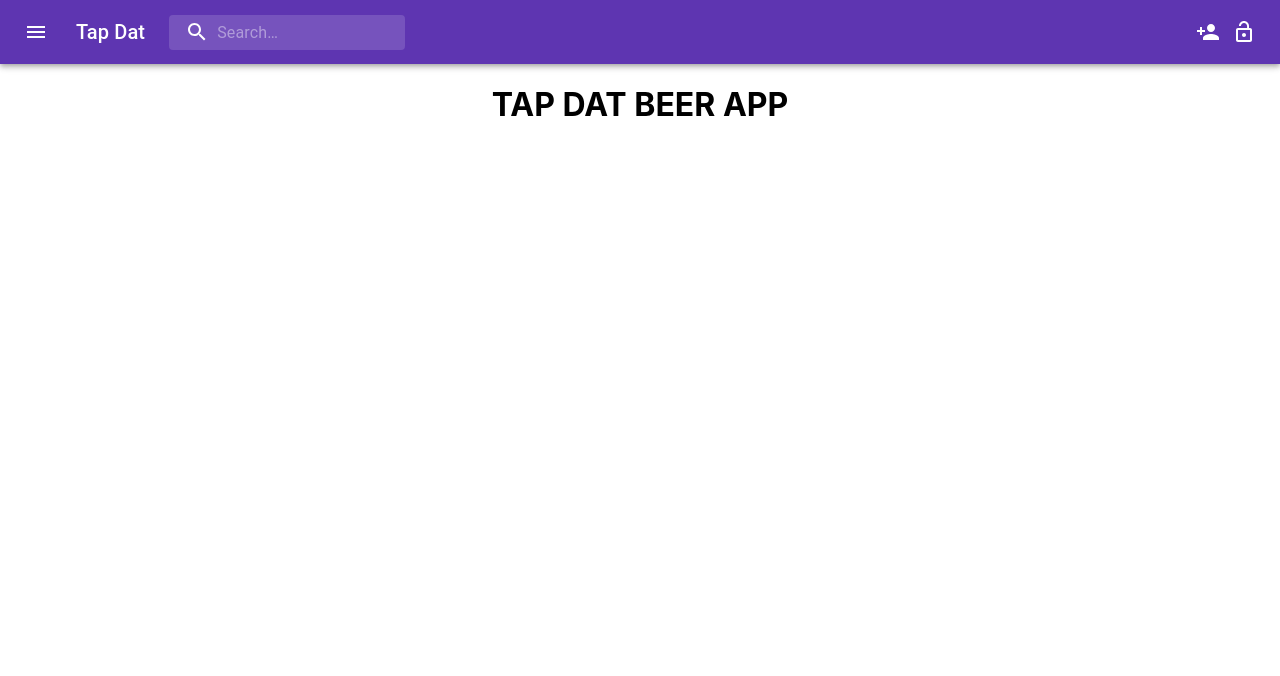
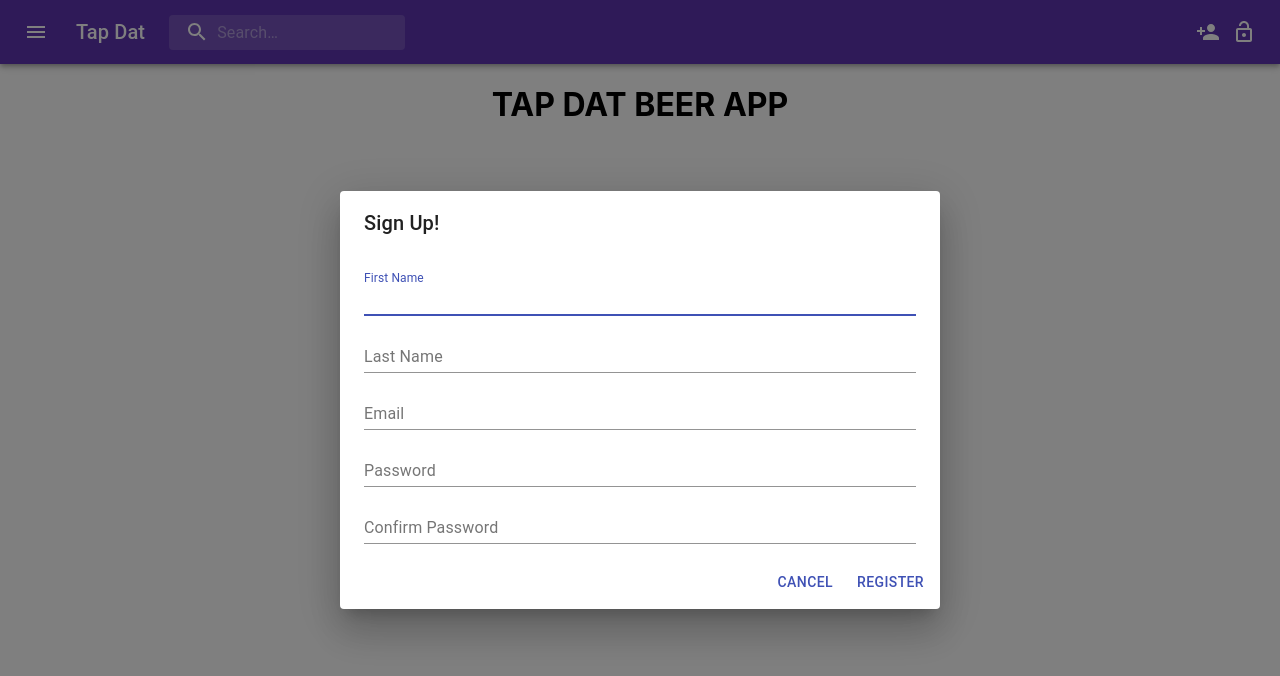
Before and after one commit to mackwill/tap-dat-beer-app, a React (Create React App) app: page / in a window 1280 px wide. Both pictures are taken after a click on the button 1208 px from the left and 32 px from the top of the page. Shown: the top 676 px of the page. Built offline with nearby package versions, Linux system fonts and the light colour scheme.

Commit message:
Added post request to registration submit:

```diff
--- a/src/App.js
+++ b/src/App.js
@@ -5,13 +5,17 @@
 import axios from "axios";
 
 import "./App.css";
+import Register from "./components/Register/Register";
 
 function App() {
   const [registerOpen, setRegisterOpen] = useState(false);
   const [loginOpen, setLoginOpen] = useState(false);
   const [state, setState] = useState({
+    firstName: null,
+    lastName: null,
     email: null,
     password: null,
+    passwordConfirmation: null,
     currentUser: null,
   });
 
@@ -58,6 +62,38 @@
     setRegisterOpen(true);
   };
 
+  const handleRegisterChange = (e) => {
+    e.persist();
+    setState((prev) => ({
+      ...prev,
+      [e.target.name]: e.target.value.trim(),
+    }));
+  };
+
+  const handleRegisterSubmit = (e) => {
+    e.preventDefault();
+    const newUser = {
+      firstName: state.firstName,
+      lastName: state.lastName,
+      email: state.email,
+      password: state.password,
+    };
+
+    if (state.password !== state.passwordConfirmation) {
+      console.log("Passwords do not match");
+      return;
+    }
+
+    return axios
+      .post("/api/register", newUser)
+      .then((data) => {
+        console.log("Register promise data: ", data);
+      })
+      .catch((err) => {
+        console.log("Register Error: ", err);
+      });
+  };
+
   return (
     <div className="App">
       <Navbar
@@ -70,6 +106,12 @@
         handleClose={() => setLoginOpen(false)}
         onSubmit={handleLoginSubmit}
       />
+      <Register
+        open={registerOpen}
+        onChange={handleRegisterChange}
+        handleClose={() => setRegisterOpen(false)}
+        onSubmit={handleRegisterSubmit}
+      />
       <h1>TAP DAT BEER APP</h1>
     </div>
   );
--- /dev/null
+++ b/src/components/Register/Register.jsx
@@ -0,0 +1,83 @@
+import React from "react";
+import Button from "@material-ui/core/Button";
+import TextField from "@material-ui/core/TextField";
+import Dialog from "@material-ui/core/Dialog";
+import DialogActions from "@material-ui/core/DialogActions";
+import DialogContent from "@material-ui/core/DialogContent";
+import DialogContentText from "@material-ui/core/DialogContentText";
+import DialogTitle from "@material-ui/core/DialogTitle";
+// import CustomAlert from "../CustomAlert";
+
+export default function Register(props) {
+  return (
+    <div>
+      <Dialog
+        open={props.open}
+        onClose={props.handleClose}
+        aria-labelledby="form-dialog-title"
+      >
+        <form onSubmit={props.onSubmit}>
+          <DialogTitle id="form-dialog-title">Sign Up!</DialogTitle>
+          <DialogContent>
+            <TextField
+              autoFocus
+              margin="dense"
+              id="firstName"
+              label="First Name"
+              type="text"
+              name="firstName"
+              fullWidth
+              onChange={props.onChange}
+            />
+            <TextField
+              margin="dense"
+              id="lastName"
+              label="Last Name"
+              type="text"
+              name="lastName"
+              fullWidth
+              onChange={props.onChange}
+            />
+            <TextField
+              margin="dense"
+              id="email"
+              label="Email"
+              type="email"
+              name="email"
+              fullWidth
+              onChange={props.onChange}
+            />
+            <TextField
+              margin="dense"
+              id="password"
+              label="Password"
+              type="password"
+              name="password"
+              fullWidth
+              onChange={props.onChange}
+            />
+            <TextField
+              margin="dense"
+              id="confirmPassword"
+              label="Confirm Password"
+              type="password"
+              name="passwordConfirmation"
+              fullWidth
+              onChange={props.onChange}
+            />
+          </DialogContent>
+          {/* <CustomAlert errMessage={props.errMessage} /> */}
+
+          <DialogActions>
+            <Button onClick={props.handleClose} color="primary">
+              Cancel
+            </Button>
+            <Button type="submit" color="primary">
+              Register
+            </Button>
+          </DialogActions>
+        </form>
+      </Dialog>
+    </div>
+  );
+}
```
